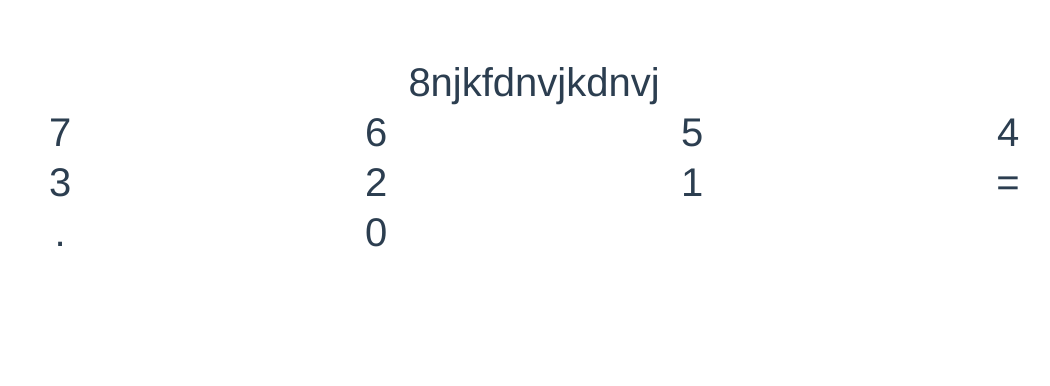
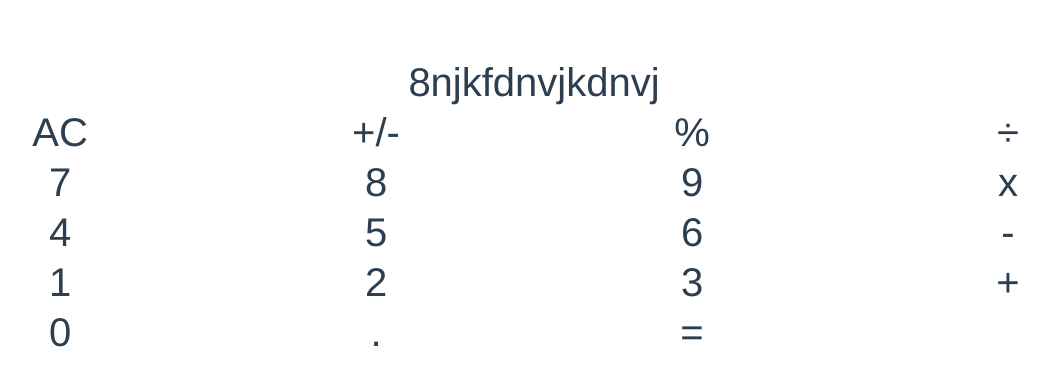
Before and after one commit to Asilo5/calculator-vue, a Vue app: page / in a window 1280 px wide. Shown: the top 386 px of the page, without its empty margins (106-1156 px from the left). Built offline with nearby package versions, Linux system fonts and the light colour scheme; the HTML template or start-up script is replaced by a standard one.

Commit message:
Add all necessary elements for the calculator

```diff
--- a/src/components/Calculator.vue
+++ b/src/components/Calculator.vue
@@ -1,16 +1,25 @@
 <template>
   <section class="calculator">
       <div class="display">8njkfdnvjkdnvj</div>
+      <div>AC</div>
+      <div>+/-</div>
+      <div>%</div>
+      <div>÷</div>
       <div>7</div>
+      <div>8</div>
+      <div>9</div>
+      <div>x</div>
+      <div>4</div>
+      <div>5</div>
       <div>6</div>
-      <div>5</div>
-      <div>4</div>
+      <div>-</div>
+      <div>1</div>
+      <div>2</div>
       <div>3</div>
-      <div>2</div>
-      <div>1</div>
+      <div>+</div>
+      <div>0</div>
+      <div>.</div>
       <div>=</div>
-      <div>.</div>
-      <div>0</div>
   </section >
 </template>
 
```
